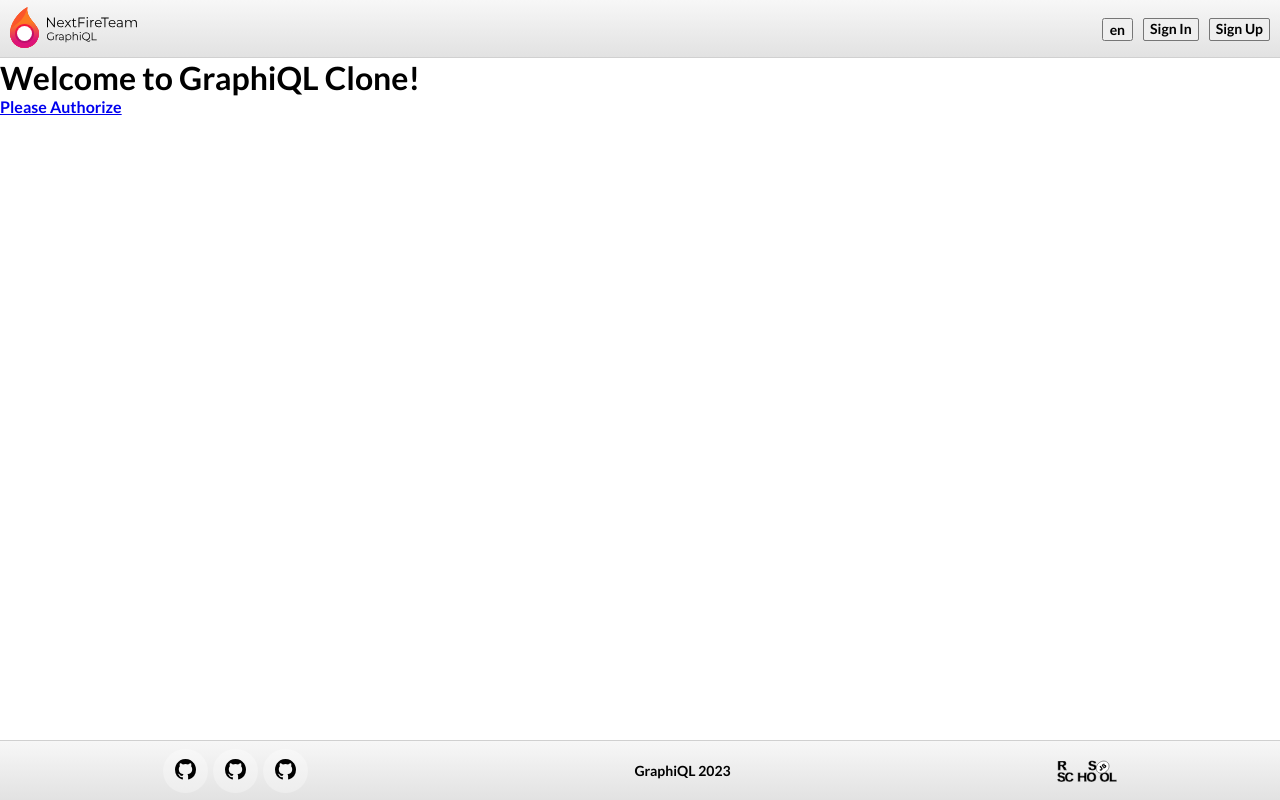
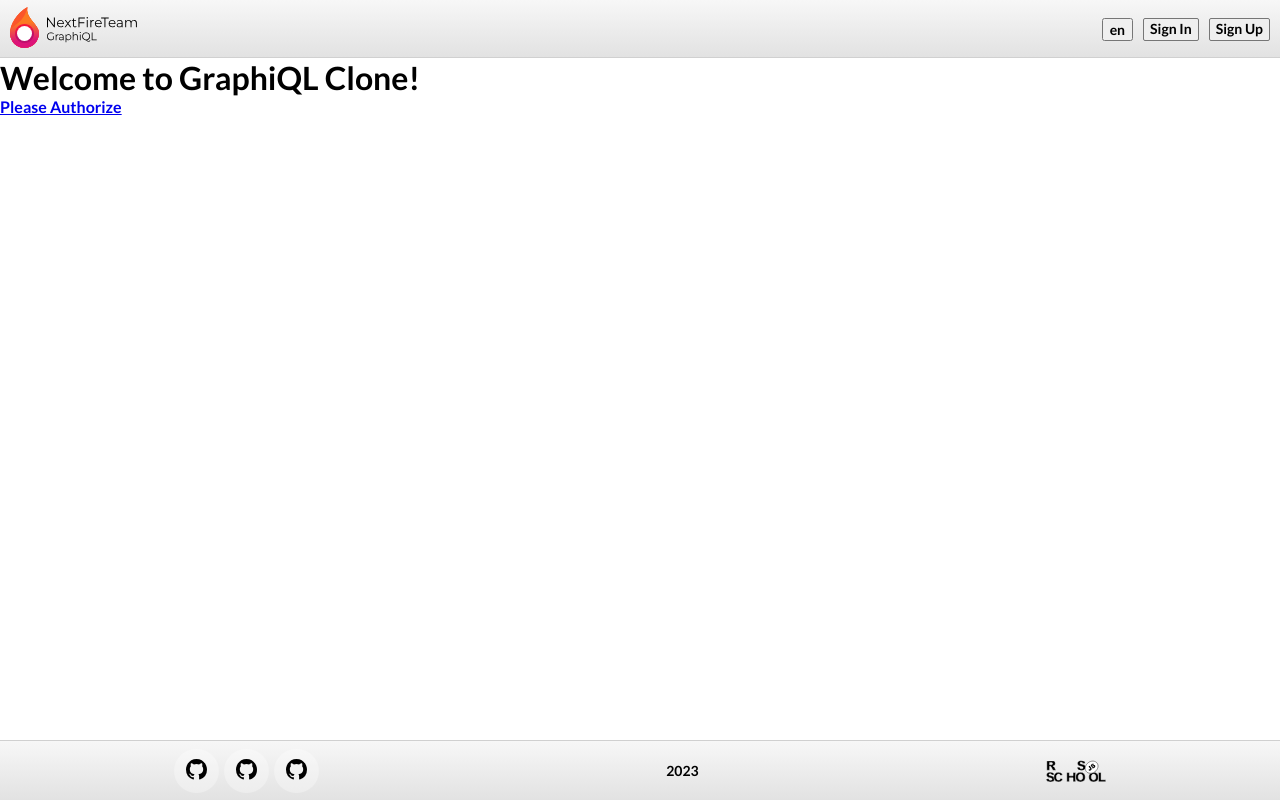
Before and after one commit to IlyaKozak/graphiql-app, a Next.js app: page / in a window 1280 px wide. Built offline with nearby package versions, Linux system fonts and the light colour scheme; no server answers.

Commit message:
fix: problem with absence of the window object on the server side

```diff
--- a/src/components/Footer/Footer.tsx
+++ b/src/components/Footer/Footer.tsx
@@ -14,7 +14,7 @@ export default function Footer() {
           <GitHubLink gitlink={GITHUB_LINK_2} />
           <GitHubLink gitlink={GITHUB_LINK_3} />
         </div>
-        <p>GraphiQL 2023</p>
+        <p>2023</p>
         <Link href={RS_SCHOOL_LINK} className={classes.socialLink}>
           <Image className={classes.logoRS} src={logoRSS} alt="rs school logo" />
         </Link>
--- a/src/components/MainHeader/MainHeader.tsx
+++ b/src/components/MainHeader/MainHeader.tsx
@@ -14,7 +14,7 @@ import { useEffect, useState } from 'react';
 function MainHeader() {
   const [wrapperClass, setWrapperClass] = useState(classes.wrapper);
   const { asPath } = useRouter();
-  const [width, setWidth] = useState(window.innerWidth);
+  const [width, setWidth] = useState(600);
 
   useEffect(() => {
     window.addEventListener('scroll', () => scrollHandler({ dispatch: setWrapperClass }));
@@ -24,11 +24,12 @@ function MainHeader() {
   });
 
   useEffect(() => {
+    setWidth(window.innerWidth);
     window.addEventListener('resize', () => resizeHandler({ dispatch: setWidth }));
     return () => {
       window.removeEventListener('resize', () => resizeHandler({ dispatch: setWidth }));
     };
-  });
+  }, []);
 
   return (
     <>
```
